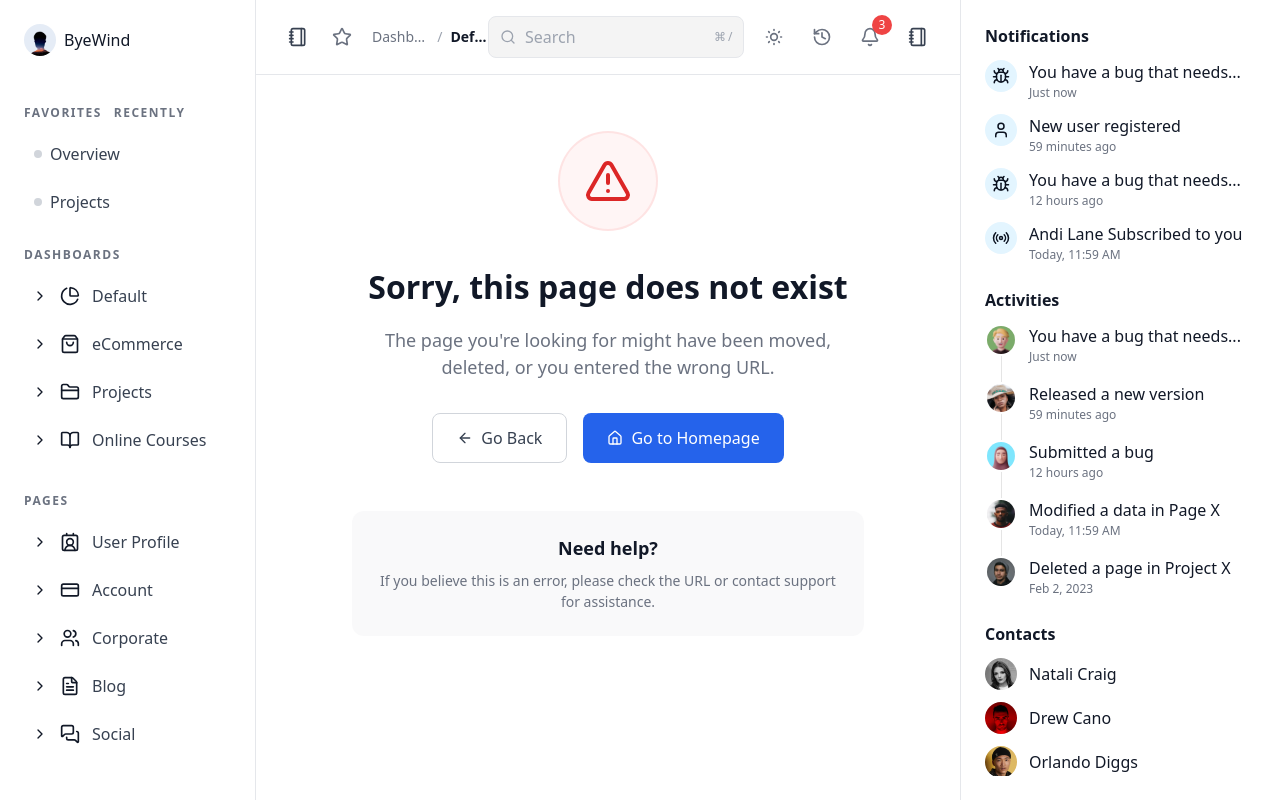
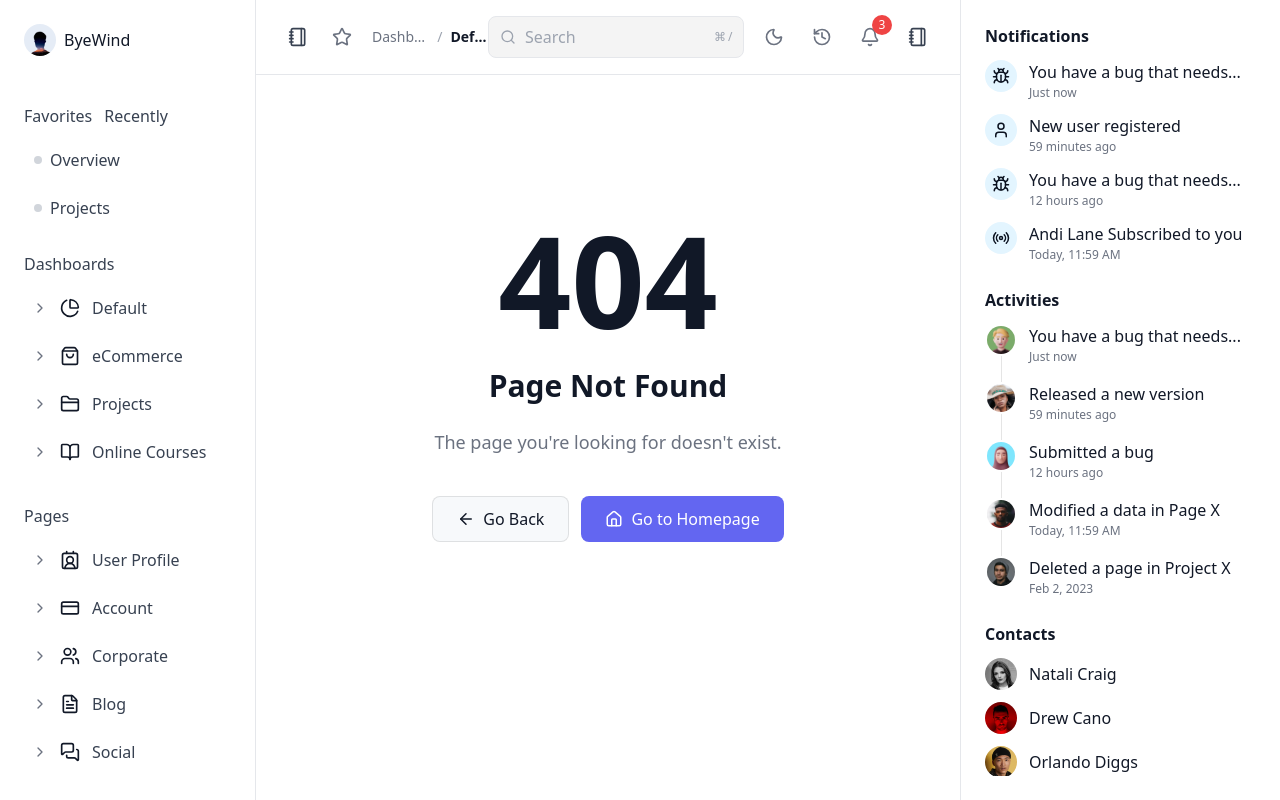
Before and after one commit to nawinsharma/juspay-ui-assignment, a React (Vite) app: page /recently in a window 1280 px wide. Built offline with nearby package versions, Linux system fonts and the light colour scheme.

Commit message:
refactor skeleton components and styles for improved dark mode support, enhance sidebar and header interactions, and streamline PageNotFound layout

```diff
--- a/src/components/layout/Header.jsx
+++ b/src/components/layout/Header.jsx
@@ -1,6 +1,6 @@
 import React, { useContext, useState, useRef, useEffect } from 'react';
 import { createPortal } from 'react-dom';
-import { Bell, Search, Notebook, SunMedium, History, Star, X, Check, Trash2, Menu, PanelLeftOpen, PanelRightOpen } from 'lucide-react';
+import { Bell, Search, Notebook, SunMedium, Moon, History, Star, X, Check, Trash2, Menu, PanelLeftOpen, PanelRightOpen } from 'lucide-react';
 import { ThemeContext } from '../../context/ThemeProvider';
 import { useToast } from '../../hooks/useToast';
 import { useSearch } from '../../context/SearchContext';
@@ -91,7 +91,7 @@ const Header = ({
   isTablet = false
 }) => {
   const { isDarkMode, toggleTheme } = useContext(ThemeContext);
-  const { showRefreshToast, showFavoriteAddedToast, showFavoriteRemovedToast } = useToast();
+  const { showRefreshToast } = useToast();
   const { searchQuery, updateSearch, clearSearch } = useSearch();
 
   const [isFavorite, setIsFavorite] = useState(false);
@@ -175,7 +175,6 @@ const Header = ({
   const handleFavoriteToggle = () => {
     const newFavoriteState = !isFavorite;
     setIsFavorite(newFavoriteState);
-    if (newFavoriteState) showFavoriteAddedToast(); else showFavoriteRemovedToast();
   };
 
   // Smart sidebar toggle logic - when one opens, close the other on smaller screens
@@ -262,8 +261,18 @@ const Header = ({
               <button
                 onClick={handleLeftSidebarToggle}
                 ref={leftToggleRef}
-                onMouseEnter={onEnter('left')}
-                onMouseLeave={onLeave}
+                onMouseEnter={(e) => {
+                  onEnter('left')();
+                  if (isDarkMode) {
+                    e.currentTarget.style.backgroundColor = '#282828';
+                  }
+                }}
+                onMouseLeave={(e) => {
+                  onLeave();
+                  if (isDarkMode) {
+                    e.currentTarget.style.backgroundColor = '';
+                  }
+                }}
                 className={`p-2 rounded-lg transition-all duration-200 relative ${leftSidebarVisible ? (isDarkMode ? 'text-white hover:text-gray-200' : 'text-gray-700 hover:text-gray-800') : (isDarkMode ? 'text-gray-400 hover:text-gray-200' : 'text-gray-500 hover:text-gray-700')}`}
               >
                 {isMobile ? <Menu className="w-5 h-5" /> : <Notebook className="w-5 h-5" />}
@@ -274,9 +283,19 @@ const Header = ({
                 <button
                   onClick={handleFavoriteToggle}
                   ref={starButtonRef}
-                  onMouseEnter={onEnter('star')}
-                  onMouseLeave={onLeave}
-                  className={`p-2 rounded-lg transition-all duration-200 relative ${isFavorite ? 'text-yellow-500 hover:text-yellow-400' : (isDarkMode ? 'text-gray-400 hover:text-gray-200 hover:bg-gray-700' : 'text-gray-500 hover:text-gray-700 hover:bg-gray-100')}`}
+                  onMouseEnter={(e) => {
+                    onEnter('star')();
+                    if (isDarkMode && !isFavorite) {
+                      e.currentTarget.style.backgroundColor = '#282828';
+                    }
+                  }}
+                  onMouseLeave={(e) => {
+                    onLeave();
+                    if (isDarkMode && !isFavorite) {
+                      e.currentTarget.style.backgroundColor = '';
+                    }
+                  }}
+                  className={`p-2 rounded-lg transition-all duration-200 relative ${isFavorite ? 'text-yellow-500 hover:text-yellow-400' : (isDarkMode ? 'text-gray-400 hover:text-gray-200' : 'text-gray-500 hover:text-gray-700 hover:bg-gray-100')}`}
                 >
                   <Star className={`w-5 h-5 transition-all duration-200 ${isFavorite ? 'fill-yellow-500' : 'fill-none'}`} />
                 </button>
@@ -358,7 +377,17 @@ const Header = ({
             {(isMobile || isTablet) && (
               <button
                 onClick={toggleMobileSearch}
-                className={`p-2 rounded-lg transition-all duration-200 ${showMobileSearch ? (isDarkMode ? 'text-blue-400 bg-gray-700' : 'text-blue-600 bg-blue-50') : (isDarkMode ? 'text-gray-400 hover:text-gray-200 hover:bg-gray-700' : 'text-gray-500 hover:text-gray-700 hover:bg-gray-100')}`}
+                onMouseEnter={(e) => {
+                  if (isDarkMode && !showMobileSearch) {
+                    e.currentTarget.style.backgroundColor = '#282828';
+                  }
+                }}
+                onMouseLeave={(e) => {
+                  if (isDarkMode && !showMobileSearch) {
+                    e.currentTarget.style.backgroundColor = '';
+                  }
+                }}
+                className={`p-2 rounded-lg transition-all duration-200 ${showMobileSearch ? (isDarkMode ? 'text-blue-400 bg-gray-700' : 'text-blue-600 bg-blue-50') : (isDarkMode ? 'text-gray-400 hover:text-gray-200' : 'text-gray-500 hover:text-gray-700 hover:bg-gray-100')}`}
               >
                 <Search className="w-5 h-5" />
               </button>
@@ -368,17 +397,41 @@ const Header = ({
             <button
               onClick={toggleTheme}
               ref={themeButtonRef}
-              onMouseEnter={onEnter('theme')}
-              onMouseLeave={onLeave}
-              className={`p-2 rounded-lg transition-all duration-200 relative ${isDarkMode ? 'text-yellow-400 hover:text-yellow-300 hover:bg-gray-700' : 'text-gray-500 hover:text-orange-500 hover:bg-gray-100'}`}
+              onMouseEnter={(e) => {
+                onEnter('theme')();
+                if (isDarkMode) {
+                  e.currentTarget.style.backgroundColor = '#282828';
+                }
+              }}
+              onMouseLeave={(e) => {
+                onLeave();
+                if (isDarkMode) {
+                  e.currentTarget.style.backgroundColor = '';
+                }
+              }}
+              className={`p-2 rounded-lg transition-all duration-200 relative ${isDarkMode ? 'text-yellow-400 hover:text-yellow-300' : 'text-gray-500 hover:text-blue-500 hover:bg-gray-100'}`}
             >
-              <SunMedium className="w-5 h-5" />
+              {isDarkMode ? (
+                <SunMedium className="w-5 h-5" />
+              ) : (
+                <Moon className="w-5 h-5" />
+              )}
             </button>
 
             {/* Refresh Button - Hide on mobile to save space */}
             {!isMobile && (
               <button
-                className={`p-2 rounded-lg transition-all duration-200 relative ${isDarkMode ? 'text-gray-400 hover:text-gray-200 hover:bg-gray-700' : 'text-gray-500 hover:text-gray-700 hover:bg-gray-100'}`}
+                onMouseEnter={(e) => {
+                  if (isDarkMode) {
+                    e.currentTarget.style.backgroundColor = '#282828';
+                  }
+                }}
+                onMouseLeave={(e) => {
+                  if (isDarkMode) {
+                    e.currentTarget.style.backgroundColor = '';
+                  }
+                }}
+                className={`p-2 rounded-lg transition-all duration-200 relative ${isDarkMode ? 'text-gray-400 hover:text-gray-200' : 'text-gray-500 hover:text-gray-700 hover:bg-gray-100'}`}
               >
                 <History className="w-5 h-5 refresh-icon transition-transform duration-300" style={{ transformOrigin: 'center' }} />
               </button>
@@ -389,9 +442,19 @@ const Header = ({
               <button
                 ref={bellButtonRef}
                 onClick={toggleNotifications}
-                onMouseEnter={onEnter('bell')}
-                onMouseLeave={onLeave}
-                className={`p-2 rounded-lg transition-all duration-200 relative ${showNotifications ? (isDarkMode ? 'text-blue-400 bg-gray-700' : 'text-blue-600 bg-blue-50') : (isDarkMode ? 'text-gray-400 hover:text-gray-200 hover:bg-gray-700' : 'text-gray-500 hover:text-gray-700 hover:bg-gray-100')}`}
+                onMouseEnter={(e) => {
+                  onEnter('bell')();
+                  if (isDarkMode && !showNotifications) {
+                    e.currentTarget.style.backgroundColor = '#282828';
+                  }
+                }}
+                onMouseLeave={(e) => {
+                  onLeave();
+                  if (isDarkMode && !showNotifications) {
+                    e.currentTarget.style.backgroundColor = '';
+                  }
+                }}
+                className={`p-2 rounded-lg transition-all duration-200 relative ${showNotifications ? (isDarkMode ? 'text-blue-400 bg-gray-700' : 'text-blue-600 bg-blue-50') : (isDarkMode ? 'text-gray-400 hover:text-gray-200' : 'text-gray-500 hover:text-gray-700 hover:bg-gray-100')}`}
               >
                 <Bell className="w-5 h-5" />
                 {unreadCount > 0 && (
@@ -471,7 +534,7 @@ const Header = ({
 
                   {/* Notifications List */}
                   <div
-                    className="overflow-y-auto"
+                    className="overflow-y-auto scrollbar-hide"
                     style={{ maxHeight: '20rem' }}
                   >
                     {notifications.length === 0 ? (
@@ -495,7 +558,7 @@ const Header = ({
                           style={{
                             borderColor: isDarkMode ? 'rgba(255,255,255,0.04)' : 'rgba(0,0,0,0.06)',
                             backgroundColor: !notification.read
-                              ? (isDarkMode ? 'rgba(59, 130, 246, 0.05)' : 'rgba(59, 130, 246, 0.03)')
+                              ? (isDarkMode ? '#272727' : 'rgba(59, 130, 246, 0.03)')
                               : 'transparent'
                           }}
                         >
@@ -610,8 +673,18 @@ const Header = ({
             <button
               onClick={handleRightSidebarToggle}
               ref={rightToggleRef}
-              onMouseEnter={onEnter('right')}
-              onMouseLeave={onLeave}
+              onMouseEnter={(e) => {
+                onEnter('right')();
+                if (isDarkMode) {
+                  e.currentTarget.style.backgroundColor = '#282828';
+                }
+              }}
+              onMouseLeave={(e) => {
+                onLeave();
+                if (isDarkMode) {
+                  e.currentTarget.style.backgroundColor = '';
+                }
+              }}
               className={`p-2 rounded-lg transition-all duration-200 relative ${rightSidebarVisible ? (isDarkMode ? 'text-white hover:text-gray-200' : 'text-gray-700 hover:text-gray-800') : (isDarkMode ? 'text-gray-400 hover:text-gray-200' : 'text-gray-500 hover:text-gray-700')}`}
             >
               <Notebook className="w-5 h-5" />
--- a/src/components/layout/Sidebar.jsx
+++ b/src/components/layout/Sidebar.jsx
@@ -7,6 +7,12 @@ import {
 
 const FavoriteItem = ({ item, darkMode }) => {
   const [isHovered, setIsHovered] = useState(false);
+
+  const getBackground = () => {
+    if (item.isActive && darkMode) return '#333333';
+    if (isHovered) return darkMode ? '#333333' : '#f3f4f6';
+    return 'transparent';
+  };
 
   return (
     <button
@@ -19,24 +25,30 @@ const FavoriteItem = ({ item, darkMode }) => {
         gap: 8,
         padding: '8px 10px',
         borderRadius: 8,
-        background: isHovered ? (darkMode ? '#333333' : '#f3f4f6') : 'transparent',
-        color: darkMode ? '#cfcfcf' : '#374151',
+        background: getBackground(),
+        color: darkMode ? '#ffffff' : '#374151',
         border: 'none',
         textAlign: 'left',
         position: 'relative'
       }}
     >
       {item.isActive && (
-        <span style={{ position: 'absolute', left: -8, top: '50%', transform: 'translateY(-50%)', width: 6, height: 28, borderRadius: 8, background: darkMode ? '#C6C7F8' : '#111827' }} />
+        <span style={{ position: 'absolute', left: 0, top: '50%', transform: 'translateY(-50%)', width: 4, height: 20, borderRadius: '0 4px 4px 0', background: darkMode ? '#C6C7F8' : '#111827' }} />
       )}
-      <span style={{ width: 8, height: 8, borderRadius: '50%', background: '#d1d5db', marginLeft: item.isActive ? 8 : 0 }} />
-      <span style={{ paddingLeft: item.isActive ? 8 : 0 }}>{item.label}</span>
+      <span style={{ width: 8, height: 8, borderRadius: '50%', background: darkMode ? '#9ca3af' : '#d1d5db' }} />
+      <span style={{ color: darkMode ? '#ffffff' : undefined }}>{item.label}</span>
     </button>
   );
 };
 
 const SubMenuItem = ({ item, darkMode }) => {
   const [isHovered, setIsHovered] = useState(false);
+
+  const getBackground = () => {
+    if (item.isActive && darkMode) return '#333333';
+    if (isHovered) return darkMode ? '#333333' : '#f3f4f6';
+    return 'transparent';
+  };
 
   return (
     <button
@@ -52,16 +64,16 @@ const SubMenuItem = ({ item, darkMode }) => {
         padding: 8,
         borderRadius: 8,
         textAlign: 'left',
-        background: isHovered ? (darkMode ? '#333333' : '#f3f4f6') : 'transparent',
-        color: item.disabled ? (darkMode ? '#6b7280' : '#9ca3af') : (darkMode ? '#cfcfcf' : '#374151'),
+        background: getBackground(),
+        color: item.disabled ? (darkMode ? '#6b7280' : '#9ca3af') : (darkMode ? '#ffffff' : '#374151'),
         position: 'relative'
       }}
     >
       {item.isActive && (
-        <span style={{ position: 'absolute', left: -16, top: '50%', transform: 'translateY(-50%)', width: 6, height: 28, borderRadius: 8, background: darkMode ? '#C6C7F8' : '#111827' }} />
+        <span style={{ position: 'absolute', left: 0, top: '50%', transform: 'translateY(-50%)', width: 4, height: 20, borderRadius: '0 4px 4px 0', background: darkMode ? '#C6C7F8' : '#111827' }} />
       )}
       <span style={{ width: 8, height: 8, borderRadius: '50%', background: 'transparent' }} />
-      <span style={{ whiteSpace: 'nowrap', overflow: 'hidden', textOverflow: 'ellipsis' }}>{item.label}</span>
+      <span style={{ whiteSpace: 'nowrap', overflow: 'hidden', textOverflow: 'ellipsis', color: item.disabled ? undefined : (darkMode ? '#ffffff' : undefined) }}>{item.label}</span>
     </button>
   );
 };
@@ -88,6 +100,12 @@ const CollapsibleMenuItem = ({
     }
   };
 
+  const getBackground = () => {
+    if (isActive && darkMode) return '#333333';
+    if (isHovered) return darkMode ? '#333333' : '#f3f4f6';
+    return 'transparent';
+  };
+
   return (
     <div>
       <button
@@ -97,26 +115,41 @@ const CollapsibleMenuItem = ({
         className={`w-full flex items-center space-x-3 px-2 py-2 rounded-lg transition-colors text-left relative`}
         aria-expanded={!!isExpanded}
         style={{
-          background: isHovered ? (darkMode ? '#333333' : '#f3f4f6') : 'transparent'
+          background: getBackground()
         }}
       >
         <div className="flex items-center space-x-3 min-w-0 flex-1">
           {isActive ? (
-            <span aria-hidden style={{ position: 'absolute', left: -8, top: '50%', transform: 'translateY(-50%)', width: 6, height: 28, borderRadius: 8, background: darkMode ? '#C6C7F8' : '#111827' }} />
+            <span aria-hidden style={{ position: 'absolute', left: 0, top: '50%', transform: 'translateY(-50%)', width: 4, height: 20, borderRadius: '0 4px 4px 0', background: darkMode ? '#C6C7F8' : '#111827' }} />
           ) : null}
 
-          {/* Arrow moved to the left side */}
+          {/* Arrow moved to the left side - hide when selected */}
           <div className="flex-shrink-0" style={{ width: isMobile ? 12 : 16 }}>
-            {subItems.length > 0 ? (
-              isExpanded ? <ChevronDown className={`${isMobile ? 'w-3 h-3' : 'w-4 h-4'}`} /> : <ChevronRight className={`${isMobile ? 'w-3 h-3' : 'w-4 h-4'}`} />
+            {subItems.length > 0 && !isActive ? (
+              isExpanded ? (
+                <ChevronDown
+                  className={`${isMobile ? 'w-3 h-3' : 'w-4 h-4'}`}
+                  style={{ color: darkMode ? '#9ca3af' : '#6b7280' }}
+                />
+              ) : (
+                <ChevronRight
+                  className={`${isMobile ? 'w-3 h-3' : 'w-4 h-4'}`}
+                  style={{ color: darkMode ? '#9ca3af' : '#6b7280' }}
+                />
+              )
             ) : null}
           </div>
 
-          {hasIcon && Icon && <Icon className={`flex-shrink-0 ${isMobile ? 'w-4 h-4' : 'w-5 h-5'}`} aria-hidden />}
+          {hasIcon && Icon && (
+            <Icon
+              className={`flex-shrink-0 ${isMobile ? 'w-4 h-4' : 'w-5 h-5'}`}
+              aria-hidden
+              style={{ color: darkMode ? '#ffffff' : undefined }}
+            />
+          )}
 
           <span className={`truncate ${isMobile ? 'text-sm' : 'text-base'}`} style={{
-            paddingLeft: isActive ? 8 : 0,
-            color: darkMode ? '#cfcfcf' : '#374151'
+            color: darkMode ? '#ffffff' : '#374151'
           }}>
             {label}
           </span>
@@ -264,17 +297,15 @@ const Sidebar = ({ isVisible, isMobile = false, onClose }) => {
 
         <nav style={{ padding: isMobile ? 16 : 24, display: 'flex', flexDirection: 'column', gap: 12, height: 'calc(100% - 96px)', overflowY: 'auto' }}>
           <div style={{ display: 'flex', alignItems: 'center', gap: 12 }}>
-            <div style={{ fontSize: 12, fontWeight: 700, letterSpacing: 1.5, color: darkMode ? '#9ca3af' : '#6b7280' }}>FAVORITES</div>
-            <button onClick={() => handleNavigation('/recently')} style={{
-              fontSize: 12,
-              fontWeight: 700,
-              letterSpacing: 1.5,
-              color: darkMode ? '#9ca3af' : '#6b7280',
+            <div className={isMobile ? 'text-sm' : 'text-base'} style={{ color: darkMode ? '#9ca3af' : '#374151' }}>Favorites</div>
+            <button onClick={() => handleNavigation('/recently')} className={isMobile ? 'text-sm' : 'text-base'} style={{
+              color: darkMode ? '#9ca3af' : '#374151',
               background: 'transparent',
               border: 'none',
-              cursor: 'pointer'
+              cursor: 'pointer',
+              fontWeight: 'normal'
             }}>
-              RECENTLY
+              Recently
             </button>
           </div>
 
@@ -288,7 +319,7 @@ const Sidebar = ({ isVisible, isMobile = false, onClose }) => {
             ))}
           </div>
 
-          <div style={{ marginTop: 12, fontSize: 12, fontWeight: 700, letterSpacing: 1.5, color: darkMode ? '#9ca3af' : '#6b7280' }}>DASHBOARDS</div>
+          <div className={isMobile ? 'text-sm' : 'text-base'} style={{ marginTop: 12, color: darkMode ? '#9ca3af' : '#374151' }}>Dashboards</div>
 
           <div style={{ display: 'flex', flexDirection: 'column', gap: 8 }}>
             <CollapsibleMenuItem
@@ -337,7 +368,7 @@ const Sidebar = ({ isVisible, isMobile = false, onClose }) => {
             />
           </div>
 
-          <div style={{ marginTop: 20, fontSize: 12, fontWeight: 700, letterSpacing: 1.5, color: darkMode ? '#9ca3af' : '#6b7280' }}>PAGES</div>
+          <div className={isMobile ? 'text-sm' : 'text-base'} style={{ marginTop: 20, color: darkMode ? '#9ca3af' : '#374151' }}>Pages</div>
 
           <div style={{ display: 'flex', flexDirection: 'column', gap: 8 }}>
             <CollapsibleMenuItem
--- a/src/pages/PageNotFound.jsx
+++ b/src/pages/PageNotFound.jsx
@@ -1,10 +1,8 @@
-import React, { useContext } from 'react';
-import { ThemeContext } from '../context/ThemeProvider';
-import { AlertTriangle, Home, ArrowLeft } from 'lucide-react';
+import React from 'react';
+import { Home, ArrowLeft } from 'lucide-react';
 import { useNavigate } from 'react-router-dom';
 
 const PageNotFound = () => {
-  const { darkMode } = useContext(ThemeContext);
   const navigate = useNavigate();
 
   const handleGoHome = () => {
@@ -16,135 +14,73 @@ const PageNotFound = () => {
   };
 
   return (
-    <div style={{
-      display: 'flex',
-      flexDirection: 'column',
-      alignItems: 'center',
-      justifyContent: 'center',
-      minHeight: '60vh',
-      padding: '2rem',
-      textAlign: 'center'
-    }}>
-      {/* Error Icon */}
-      <div style={{
-        marginBottom: '2rem',
-        padding: '1.5rem',
-        borderRadius: '50%',
-        backgroundColor: darkMode ? 'rgba(239, 68, 68, 0.1)' : 'rgba(239, 68, 68, 0.05)',
-        border: `2px solid ${darkMode ? 'rgba(239, 68, 68, 0.2)' : 'rgba(239, 68, 68, 0.1)'}`
-      }}>
-        <AlertTriangle
-          size={48}
-          style={{
-            color: darkMode ? '#ef4444' : '#dc2626'
-          }}
-        />
+    <div
+      className="flex flex-col items-center justify-center min-h-[70vh] px-4 py-12 text-center"
+      style={{ backgroundColor: 'var(--theme-bg)' }}
+    >
+      <div className="w-full max-w-md space-y-6">
+        {/* 404 Number */}
+        <div
+          className="text-8xl sm:text-9xl font-bold"
+          style={{ color: 'var(--theme-text)' }}
+        >
+          404
         </div>
 
-      {/* Error Message */}
-      <h1 style={{
-        fontSize: '2rem',
-        fontWeight: '700',
-        marginBottom: '1rem',
-        color: darkMode ? '#ffffff' : '#111827'
-      }}>
-        Sorry, this page does not exist
+        {/* Main heading */}
+        <h1
+          className="text-2xl sm:text-3xl font-semibold"
+          style={{ color: 'var(--theme-text)' }}
+        >
+          Page Not Found
         </h1>
 
-      <p style={{
-        fontSize: '1.125rem',
-        marginBottom: '2rem',
-        color: darkMode ? '#9ca3af' : '#6b7280',
-        maxWidth: '32rem'
-      }}>
-        The page you're looking for might have been moved, deleted, or you entered the wrong URL.
+        {/* Subtitle */}
+        <p
+          className="text-base sm:text-lg"
+          style={{ color: 'var(--theme-text-secondary)' }}
+        >
+          The page you're looking for doesn't exist.
         </p>
 
         {/* Action Buttons */}
-      <div style={{
-        display: 'flex',
-        gap: '1rem',
-        flexWrap: 'wrap',
-        justifyContent: 'center'
-      }}>
+        <div className="flex flex-col sm:flex-row gap-3 justify-center pt-4">
           <button
             onClick={handleGoBack}
+            className="flex items-center justify-center gap-2 px-6 py-2.5 rounded-lg border text-base font-medium"
             style={{
-            display: 'flex',
-            alignItems: 'center',
-            gap: '0.5rem',
-            padding: '0.75rem 1.5rem',
-            backgroundColor: 'transparent',
-            border: `1px solid ${darkMode ? '#374151' : '#d1d5db'}`,
-            borderRadius: '0.5rem',
-            color: darkMode ? '#ffffff' : '#374151',
-            fontSize: '1rem',
-            fontWeight: '500',
-            cursor: 'pointer',
-            transition: 'all 0.2s ease'
+              backgroundColor: 'var(--theme-card-bg)',
+              borderColor: 'var(--theme-border)',
+              color: 'var(--theme-text)',
             }}
             onMouseEnter={(e) => {
-            e.target.style.backgroundColor = darkMode ? '#1f2937' : '#f9fafb';
+              e.currentTarget.style.backgroundColor = 'var(--theme-hover)';
             }}
             onMouseLeave={(e) => {
-            e.target.style.backgroundColor = 'transparent';
+              e.currentTarget.style.backgroundColor = 'var(--theme-card-bg)';
             }}
           >
-          <ArrowLeft size={16} />
+            <ArrowLeft size={18} />
             Go Back
           </button>
 
           <button
             onClick={handleGoHome}
+            className="flex items-center justify-center gap-2 px-6 py-2.5 rounded-lg text-base font-medium text-white"
             style={{
-            display: 'flex',
-            alignItems: 'center',
-            gap: '0.5rem',
-            padding: '0.75rem 1.5rem',
-            backgroundColor: darkMode ? '#3b82f6' : '#2563eb',
-            border: 'none',
-            borderRadius: '0.5rem',
-            color: '#ffffff',
-            fontSize: '1rem',
-            fontWeight: '500',
-            cursor: 'pointer',
-            transition: 'all 0.2s ease'
+              backgroundColor: '#6366f1',
             }}
             onMouseEnter={(e) => {
-            e.target.style.backgroundColor = darkMode ? '#2563eb' : '#1d4ed8';
+              e.currentTarget.style.backgroundColor = '#4f46e5';
             }}
             onMouseLeave={(e) => {
-            e.target.style.backgroundColor = darkMode ? '#3b82f6' : '#2563eb';
+              e.currentTarget.style.backgroundColor = '#6366f1';
             }}
           >
-          <Home size={16} />
+            <Home size={18} />
             Go to Homepage
           </button>
         </div>
-
-      {/* Additional Help */}
-      <div style={{
-        marginTop: '3rem',
-        padding: '1.5rem',
-        backgroundColor: darkMode ? 'rgba(55, 65, 81, 0.3)' : 'rgba(243, 244, 246, 0.5)',
-        borderRadius: '0.75rem',
-        maxWidth: '32rem'
-      }}>
-        <h3 style={{
-          fontSize: '1.125rem',
-          fontWeight: '600',
-          marginBottom: '0.5rem',
-          color: darkMode ? '#ffffff' : '#111827'
-        }}>
-          Need help?
-        </h3>
-        <p style={{
-          fontSize: '0.875rem',
-          color: darkMode ? '#9ca3af' : '#6b7280',
-          lineHeight: '1.5'
-        }}>
-          If you believe this is an error, please check the URL or contact support for assistance.
-        </p>
       </div>
     </div>
   );
```
Also changed, not shown: src/App.jsx (+84 -21 lines), src/index.css (+6 -1 lines). Lines whose indentation alone changed are shown as unchanged.
